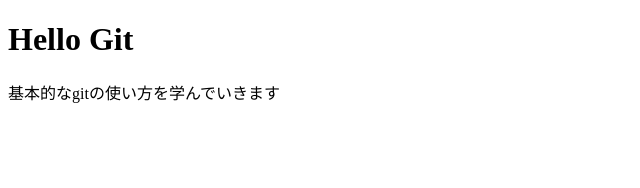
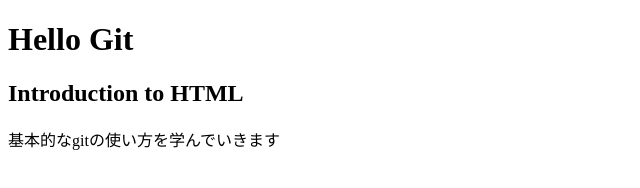
Before and after one commit to smalldeveloperr/introgit, a plain HTML site: page index.html in a window 1280 px wide. Shown: the whole page, without its empty margins (0-640 px from the left). Drawn offline with Linux system fonts and the light colour scheme.

Commit message:
h2のタグを追記しています 詳しい説明のためです

```diff
--- a/index.html
+++ b/index.html
@@ -8,6 +8,7 @@
 </head>
 <body>
   <h1>Hello Git</h1>
+  <h2>Introduction to HTML</h2>
   <p>基本的なgitの使い方を学んでいきます</p>
 </body>
 </html>
```
